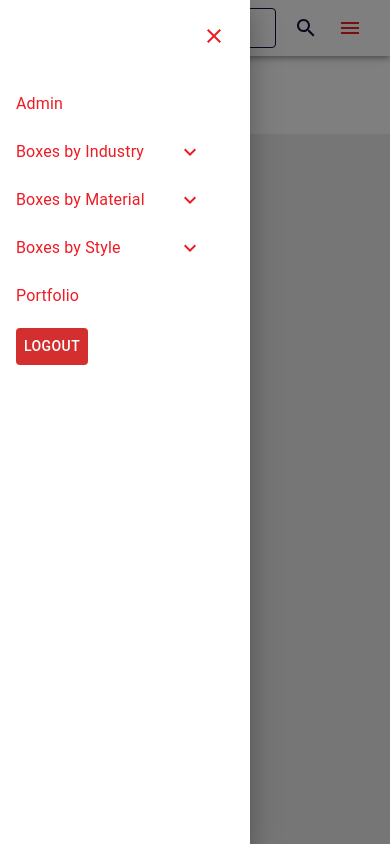
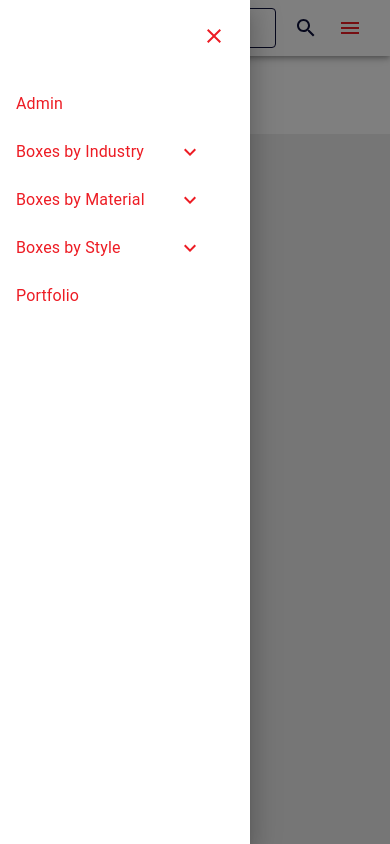
Before and after one commit to Zaimr49/Mosaic-Vision, a React (Create React App) app in the folder frontend/: page /about in a window 390 px wide. Both pictures are taken after a click on the button 350 px from the left and 28 px from the top of the page. Shown: the top 844 px of the page. Built offline with nearby package versions, Linux system fonts and the light colour scheme; no server answers.

Commit message:
Log out button issue fixed!

```diff
--- a/frontend/src/components/Navbar.tsx
+++ b/frontend/src/components/Navbar.tsx
@@ -17,6 +17,7 @@ import logo from '../Mosaic-Logo.png';
 import { useSelector, useDispatch } from 'react-redux';
 import { RootState } from '../redux/store';
 import { clearUserData } from '../redux/slices/User_Slice';
+import { useNavigate } from 'react-router-dom';
 
 const Navbar: React.FC = () => {
   const theme = useTheme();
@@ -27,6 +28,7 @@ const Navbar: React.FC = () => {
   const [mobileView, setMobileView] = useState(false);
   const [searchQuery, setSearchQuery] = useState('');
   const dispatch = useDispatch();
+  const navigate = useNavigate();
 
   const { isAdmin } = useSelector((state: RootState) => state.User);
 
@@ -68,6 +70,7 @@ const Navbar: React.FC = () => {
 
   const handleLogout = () => {
     dispatch(clearUserData());
+    navigate('/admin');
   };
 
   const getButtonStyles = (menuName: string) => ({
@@ -184,10 +187,11 @@ const Navbar: React.FC = () => {
                 </Button>
               </Box>
             )} */}
-          <ListItem button component={Link} to="/portfolio" onClick={handleDrawerToggle}>
-          <Button color="inherit" onClick={handleLogout} sx={{ backgroundColor: theme.palette.error.main, color: theme.palette.custom.tertiary }}>
+          <ListItem button component={Link} to="/admin" onClick={handleDrawerToggle}>
+          {isAdmin &&
+          (<Button color="inherit" onClick={handleLogout} sx={{ backgroundColor: theme.palette.error.main, color: theme.palette.custom.tertiary }}>
                   Logout
-                </Button>
+                </Button>)}
           </ListItem>
         </List>
       </Box>
```
